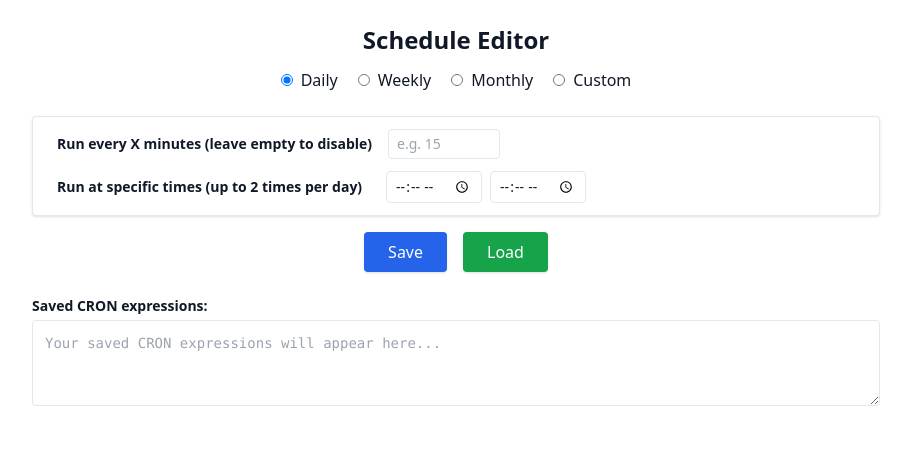
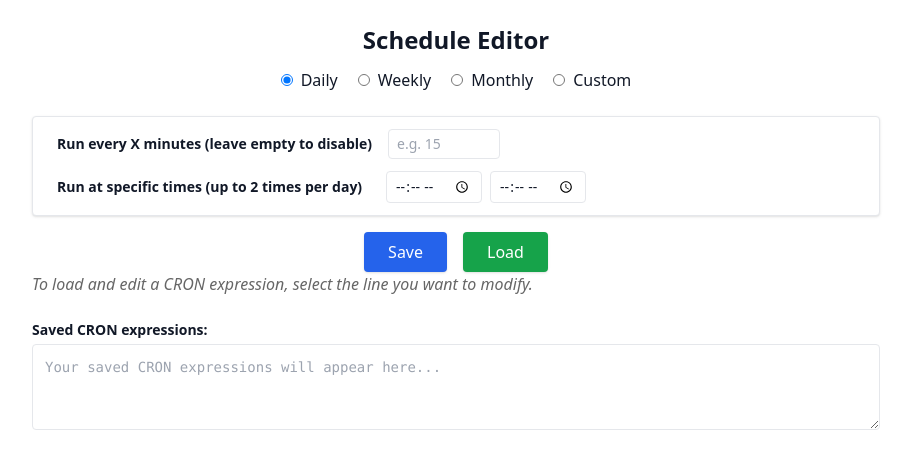
Before and after one commit to aselya9185/cron-schedule-editor, a React (Create React App) app: page / in a window 1280 px wide. Shown: the top 468 px of the page, without its empty margins (184-1095 px from the left). Built offline with nearby package versions, Linux system fonts and the light colour scheme.

Commit message:
Added comments

```diff
--- a/src/ScheduleEditor.jsx
+++ b/src/ScheduleEditor.jsx
@@ -637,6 +637,10 @@ function handleLoad() {
         </button>
       </div>
 
+
+      <p style={{ marginBottom: "8px", fontStyle: "italic", color: "#666" }}>
+  	To load and edit a CRON expression, select the line you want to modify.
+      </p>
       {/* Saved CRON Textarea */}
       <div className="mt-6">
         <label className="block font-semibold mb-1 text-sm">Saved CRON expressions:</label>
```
